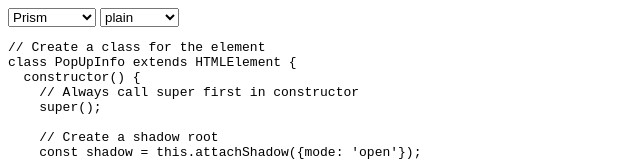
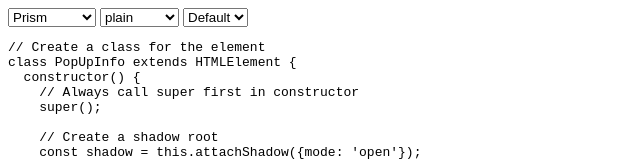
Before and after one commit to notozeki/svelte-universal-highlighter, a SvelteKit app: page /test in a window 1280 px wide. Shown: the top 161 px of the page, without its empty margins (0-640 px from the left). Built offline with nearby package versions, Linux system fonts and the light colour scheme.

Commit message:
Test theme selection

```diff
--- a/src/lib/highlight/highlighters/highlightjs.ts
+++ b/src/lib/highlight/highlighters/highlightjs.ts
@@ -8,7 +8,7 @@ function getSupportedLanguages(): LanguageList {
 }
 
 function getThemes(): ThemeList {
-	return [];
+	return [{ name: 'Default', theme: 'default' }];
 }
 
 async function highlight(code: string, language: string, theme?: string): Promise<HighlightResult> {
--- a/src/lib/highlight/highlighters/prism.ts
+++ b/src/lib/highlight/highlighters/prism.ts
@@ -11,7 +11,7 @@ function getSupportedLanguages(): LanguageList {
 }
 
 function getThemes(): ThemeList {
-	return [];
+	return [{ name: 'Default', theme: 'default' }];
 }
 
 async function highlight(code: string, language: string, theme?: string): Promise<HighlightResult> {
--- a/src/routes/test/+page.svelte
+++ b/src/routes/test/+page.svelte
@@ -1,12 +1,14 @@
 <script lang="ts">
 	import Highlight, { type HighlightState } from '$lib/highlight/Highlight.svelte';
-	import { getHighlighters, type Highlighter, type LanguageList } from '$lib/highlight';
+	import { getHighlighters, type Highlighter, type LanguageList, type ThemeList } from '$lib/highlight';
 
 	const highlighters = getHighlighters();
 
 	let highlighter = highlighters[0];
 	let languages: LanguageList;
+  let themes: ThemeList;
 	let language: string;
+  let theme: string;
 	let state: HighlightState = 'done';
 
 	$: {
@@ -15,7 +17,9 @@
 
 	const initHighlighter = (highlighter: Highlighter) => {
 		languages = highlighter.getSupportedLanguages();
+    themes = highlighter.getThemes();
 		language = languages[0].language;
+    theme = themes[0].theme;
 	};
 
 	// Sample code from https://github.com/mdn/web-components-examples/blob/main/popup-info-box-web-component/main.js
@@ -112,9 +116,16 @@ customElements.define('popup-info', PopUpInfo);`;
 		{/each}
 	</select>
 
+  <select bind:value={theme}>
+		{#each themes as item}
+			<option value={item.theme}>{item.name}</option>
+		{/each}
+	</select>
+
 	<Highlight
 		{highlighter}
 		{language}
+    {theme}
 		{code}
 		on:changeState={(event) => (state = event.detail)}
 	/>
```
